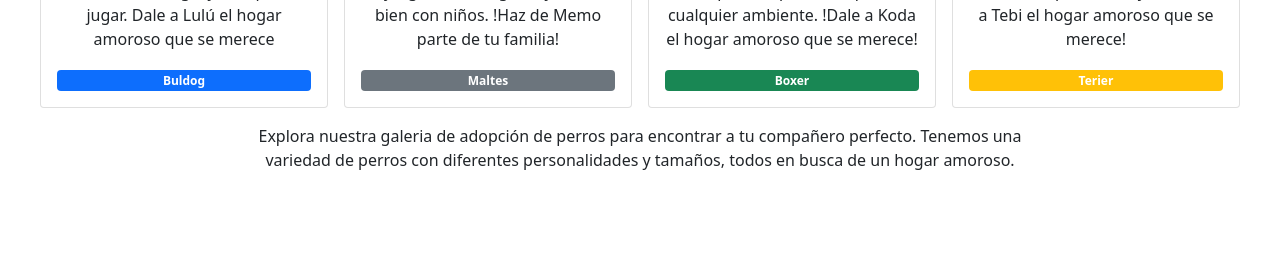
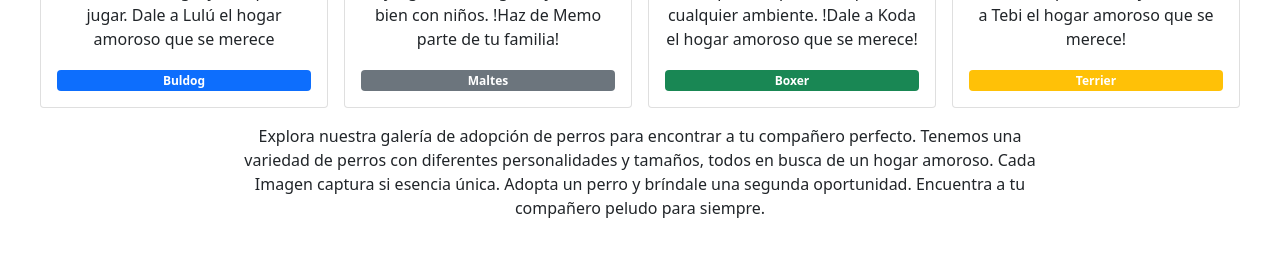
Before and after one commit to maortegas/modulo4-react-intro, a React (Vite) app: page / in a window 1280 px wide. Shown: the part 381-638 px from the top of the page. Built offline with nearby package versions, Linux system fonts and the light colour scheme.

Commit message:
Fix description in footer

```diff
--- a/src/App.jsx
+++ b/src/App.jsx
@@ -30,7 +30,7 @@ const arrayDog=[
   },
   {id:'4',
   nombre:'Tebi',
-  raza:'Terier',
+  raza:'Terrier',
   imgUrl:'https://cdn.pixabay.com/photo/2014/04/05/11/40/dog-316598_1280.jpg',
   descripcion:'Es una compañero muy leal. !Dale a Tebi el hogar amoroso que se merece!',
   color:'warning'
--- a/src/components/Footer.jsx
+++ b/src/components/Footer.jsx
@@ -1,8 +1,7 @@
 
 const Footer = () => {
   return (
-    <footer className="footer">Explora nuestra galeria de adopción de perros para encontrar a tu compañero perfecto. Tenemos
-    una variedad de perros con diferentes personalidades y tamaños, todos en busca de un hogar amoroso.</footer>
+    <footer className="footer">Explora nuestra galería de adopción de perros para encontrar a tu compañero perfecto. Tenemos una variedad de perros con diferentes personalidades y tamaños, todos en busca de un hogar amoroso. Cada Imagen captura si esencia única. Adopta un perro y bríndale una segunda oportunidad. Encuentra a tu compañero peludo para siempre. </footer>
   )
 }
 
```
